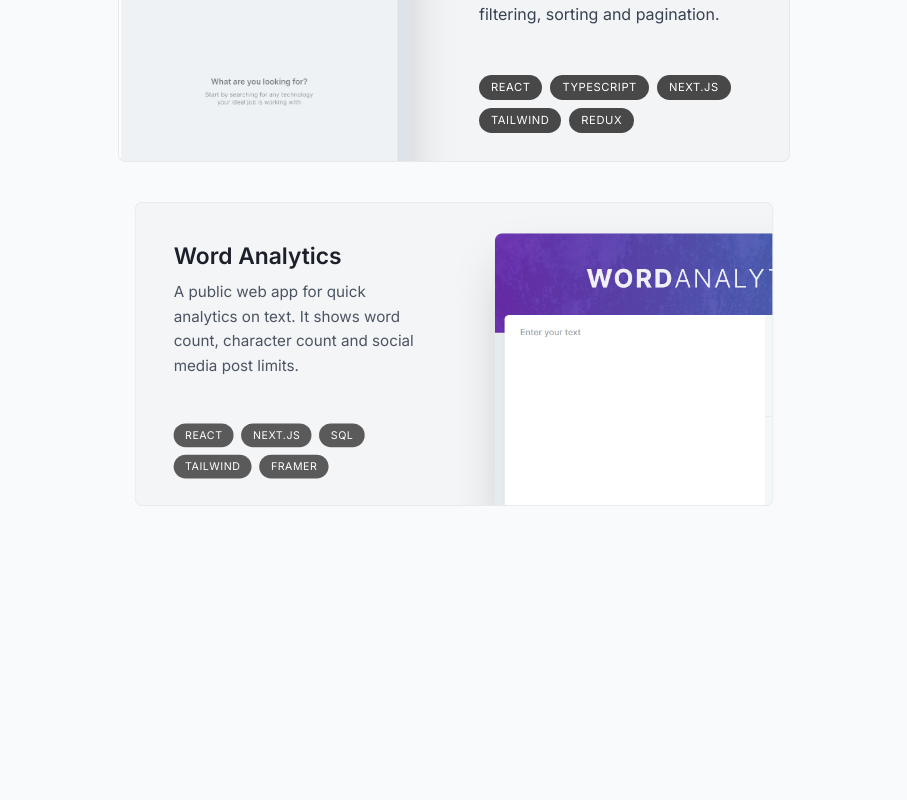
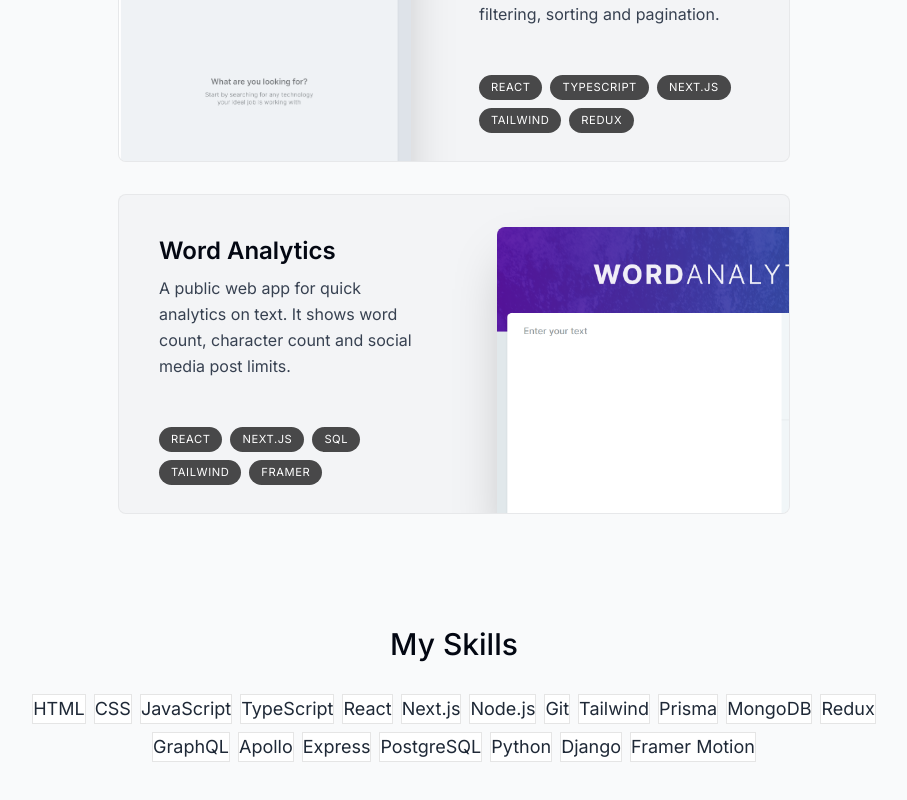
Before and after one commit to D-Kunrath/portfolio-website, a Next.js app: page / in a window 1280 px wide. Shown: the part 1906-2706 px from the top of the page, without its empty margins (186-1093 px from the left). Before the commit the page ends 2420 px from the top, so only its background shows below. Built offline with nearby package versions, Linux system fonts and the light colour scheme.

Commit message:
feat: skills section

```diff
--- a/app/page.tsx
+++ b/app/page.tsx
@@ -2,6 +2,7 @@
 import Intro from "@/components/intro";
 import Projects from "@/components/projects";
 import SectionDivider from "@/components/section-divider";
+import Skills from "@/components/skills";
 
 export default function Home() {
   return (
@@ -10,6 +11,7 @@
       <SectionDivider />
       <About />
       <Projects />
+      <Skills />
     </main>
   )
 }
--- a/components/projects.tsx
+++ b/components/projects.tsx
@@ -9,7 +9,7 @@
   const { ref } = useSectionInView('Projects', 0.5);
 
   return (
-    <section id='projects' ref={ref} className='scroll-mt-28'>
+    <section id='projects' ref={ref} className='scroll-mt-28 mb-28'>
       <SectionHeading>My projects</SectionHeading>
       <div>
         {projectsData.map((project, i) => (
--- /dev/null
+++ b/components/skills.tsx
@@ -0,0 +1,47 @@
+"use client";
+import React from 'react';
+import SectionHeading from './section-heading';
+import { skillsData } from '@/lib/data';
+import { useSectionInView } from '@/lib/hooks';
+import { motion } from 'framer-motion';
+
+const fadeInAnimationVariants = {
+  initial: {
+    opacity: 0,
+    y: 100
+  },
+  animate: (i: number) => ({
+    opacity: 1,
+    y: 0,
+    transition: {
+      delay: 0.05 * i,
+    }
+  })
+}
+
+export default function Skills() {
+  const { ref } = useSectionInView('Skills');
+
+  return (
+    <section id='skills' ref={ref} className='mb-28 max-w-[53rem] scroll-mt-28 text-center sm:mb-40'>
+      <SectionHeading>My Skills</SectionHeading>
+      <ul className='flex flex-wrap justify-center gap-2 text-lg text-gray-800'>
+        {skillsData.map((skill, i) => (
+          <motion.li
+            key={skill}
+            className='bg-white border border-black/[0.1]'
+            variants={fadeInAnimationVariants}
+            initial="initial"
+            whileInView='animate'
+            viewport={{
+              once: true
+            }}
+            custom={i}
+          >
+            {skill}
+          </motion.li>
+        ))}
+      </ul>
+    </section>
+  )
+}
```
